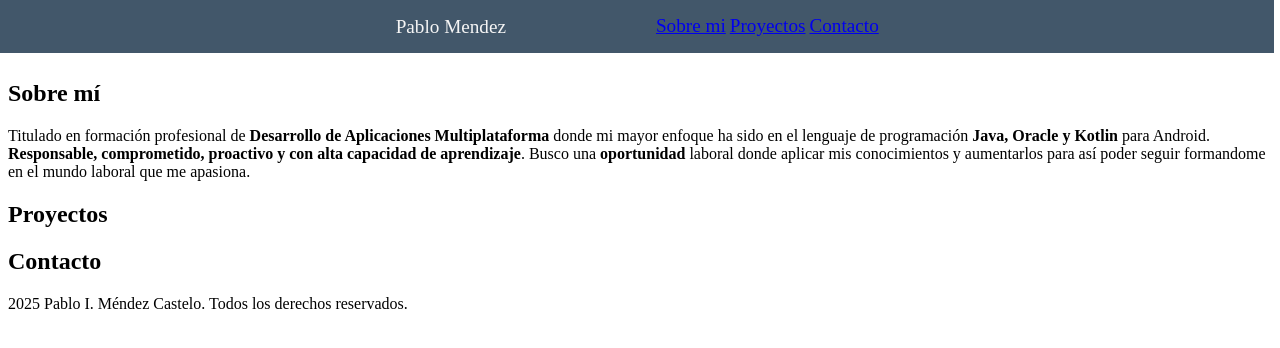
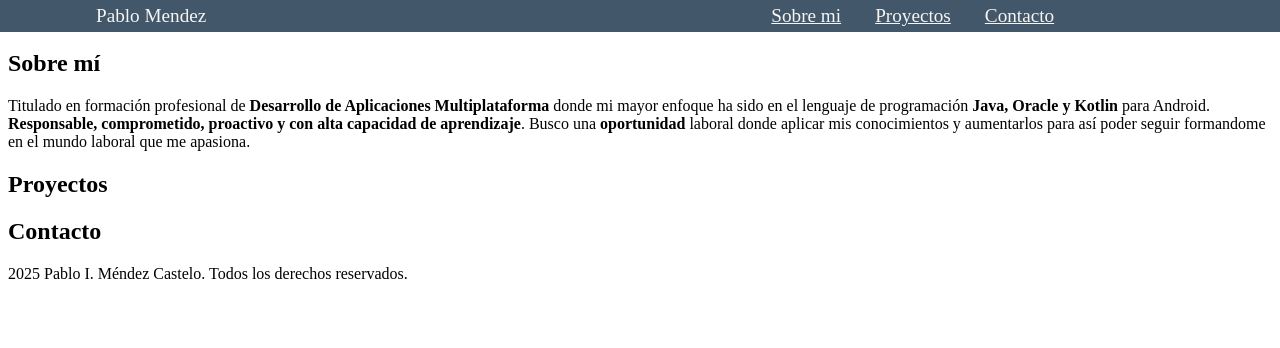
Before and after one commit to Kastelx/portafolio, a plain HTML site: page index.html in a window 1280 px wide. Drawn offline with Linux system fonts and the light colour scheme.

Commit message:
Fixed
Arreglado separación de botones y título, grosor y tamaño

```diff
--- a/style.css
+++ b/style.css
@@ -1,45 +1,44 @@
-:root {
-    --Gris-claro: #334a5fec;
-}
+:root { --Gris-claro: #334a5fec; }
 
 header {
     position: fixed;
-    top: 0;
-    left: 0;
-    width: 98%;
-    background-color: #334a5fec;
+    top: 0; left: 0;
+    width: 100%;
+    background-color: var(--Gris-claro);
     display: flex;
-    justify-content: center;
     align-items: center;
-    padding: 4px 10px;
+    padding: 6px 16px;
     z-index: 1000;
 }
 
 
-header h1, header nav a {
-    line-height: 1; /* disminuir el tamaño vertical de la navegación */
-    font-size: 1.2rem; /* tamaño fuente de la parte superior header */
-  }
-
 .titulo {
-    justify-content: right;
-    margin-right: 150px;
+    margin: 0;
     color: whitesmoke;
-    font-weight: 200; /* grosor fuente */
+    margin-left: 80px;
+    font-weight: 200;
 }
 
+/* MENU*/
 .nav-bg {
-    justify-content: center;
-    text-decoration: none;
-
+    margin-left: 550px;
+    text-align: center;     /* centra los enlaces */
 }
-main {
 
 
+header h1, header nav a {
+    line-height: 1;
+    font-size: 1.2rem;
 }
+
+.nav-bg a {
+    color: whitesmoke;
+    margin: 0 15px;
+    font-weight: 200;
+    left: 5px;
+}
+
+
 body {
-    margin-top: 60px;
-    justify-content: center;
-    display:inline-table;
-
+    margin-top: 50px;
 }
```
